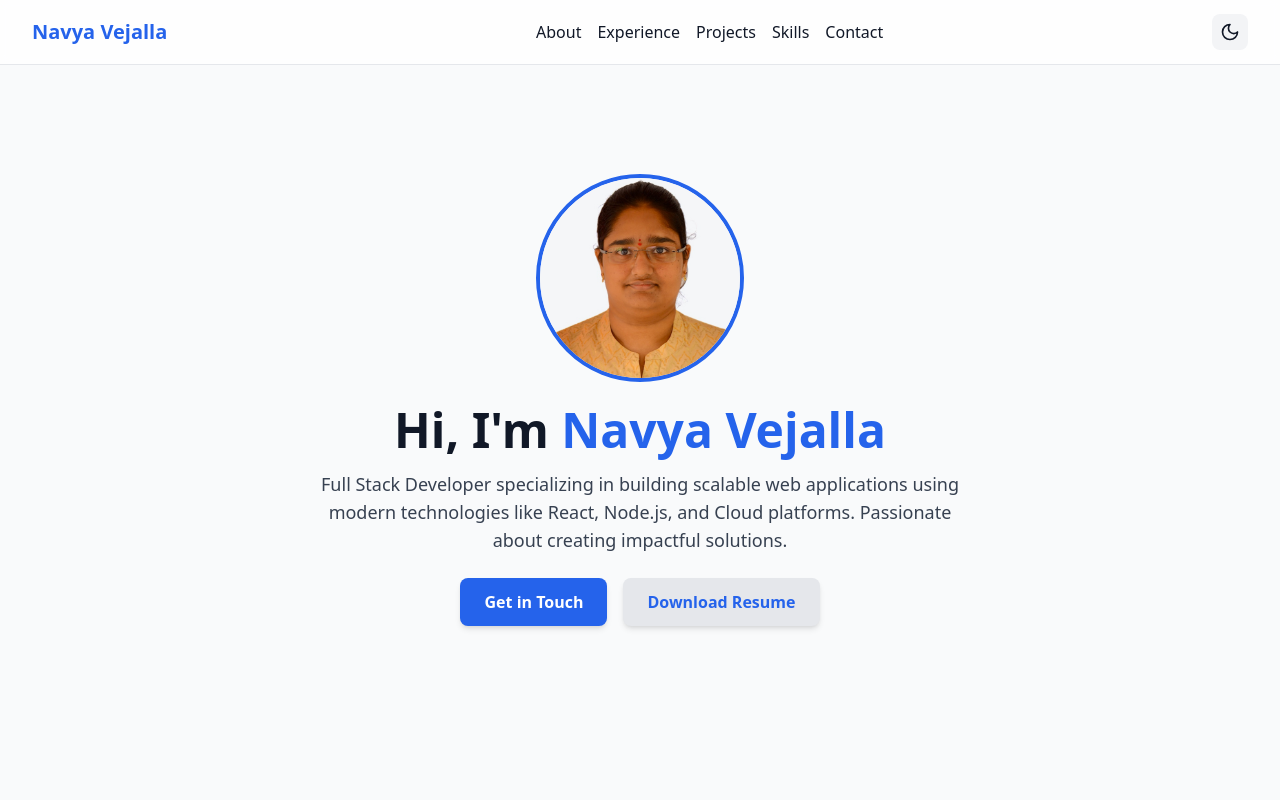
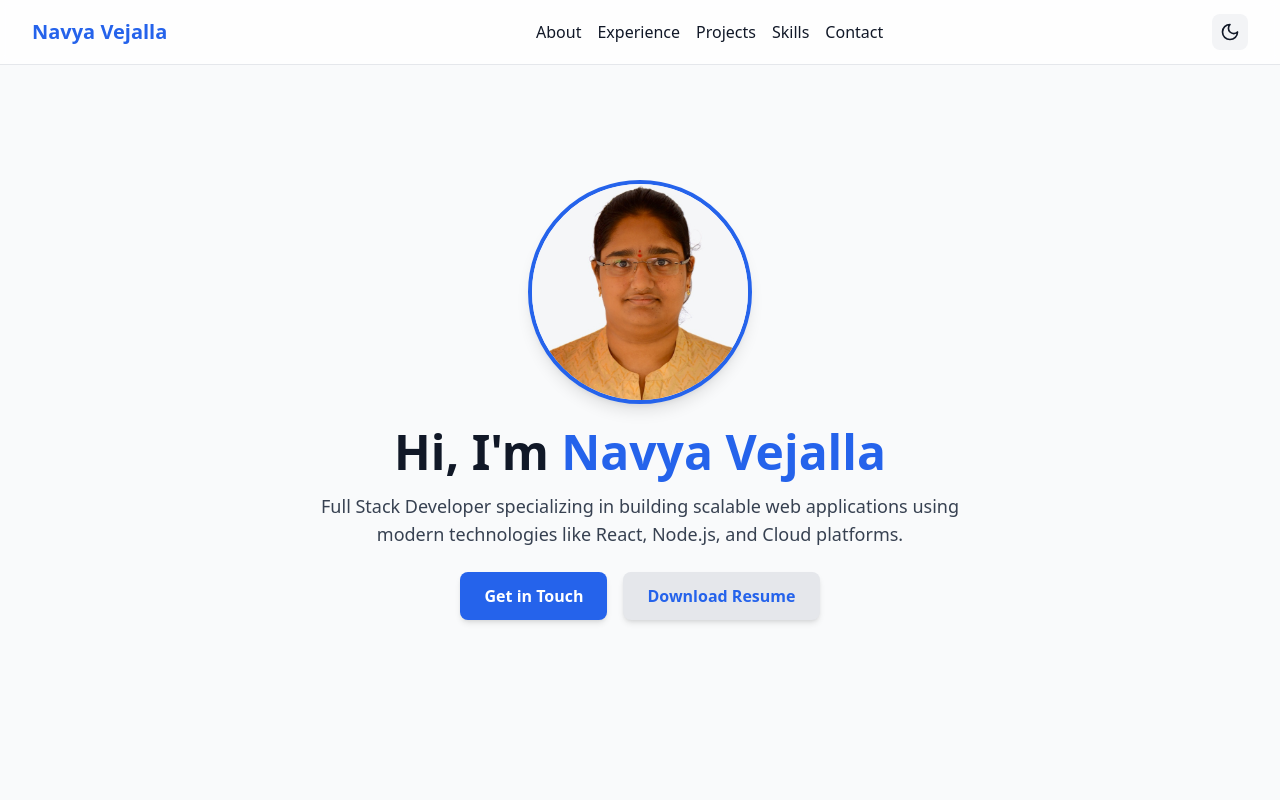
Before and after one commit to Navya-vejalla/project, a React (Vite) app: page / in a window 1280 px wide. Shown: the top 800 px of the page. Built offline with nearby package versions, Linux system fonts and the light colour scheme.

Commit message:
pushed Dist folder

```diff
--- a/package.json
+++ b/package.json
@@ -14,7 +14,7 @@
   },
   "dependencies": {
     "@react-three/drei": "^9.97.0",
-    "@react-three/fiber": "^8.15.16",
+    "@react-three/fiber": "^8.17.10",
     "lucide-react": "^0.344.0",
     "react": "^18.3.1",
     "react-dom": "^18.3.1",
--- a/src/components/Hero.tsx
+++ b/src/components/Hero.tsx
@@ -3,8 +3,8 @@ import React from "react";
 export function Hero() {
   return (
     <div className="absolute inset-0 flex flex-col items-center justify-center text-center py-16 bg-gray-50 dark:bg-gray-900">
-      {/* Add a professional photo with an increased circle size */}
-      <div className="w-52 h-52 rounded-full overflow-hidden border-4 border-blue-600 mb-6">
+      {/* Profile Photo */}
+      <div className="w-56 h-56 rounded-full overflow-hidden border-4 border-blue-600 shadow-lg mb-6">
         <img
           src="./src/public/Me.jpg" // Correct path for public folder files
           alt="Navya Vejalla"
@@ -12,7 +12,7 @@ export function Hero() {
         />
       </div>
 
-      {/* Add Name and Headline */}
+      {/* Name and Headline */}
       <h1 className="text-5xl font-bold mb-4 text-gray-900 dark:text-gray-100">
         Hi, I'm{" "}
         <span className="text-blue-600 dark:text-blue-400">Navya Vejalla</span>
@@ -20,20 +20,16 @@ export function Hero() {
       <p className="text-lg mb-6 text-gray-700 dark:text-gray-300 max-w-2xl">
         Full Stack Developer specializing in building scalable web applications
         using modern technologies like React, Node.js, and Cloud platforms.
-        Passionate about creating impactful solutions.
       </p>
 
       {/* Buttons Section */}
       <div className="flex space-x-4">
-        {/* Get in Touch Button */}
         <a
           href="#contact"
           className="px-6 py-3 bg-blue-600 text-white font-semibold rounded-lg shadow-md hover:bg-blue-700 transition"
         >
           Get in Touch
         </a>
-
-        {/* Download Resume Button */}
         <a
           href="./src/public/Navya Vejalla.pdf" // Correct path for public folder files
           download
```
Also changed, not shown: 6 other files (tests, documents, lock files or other folders).
